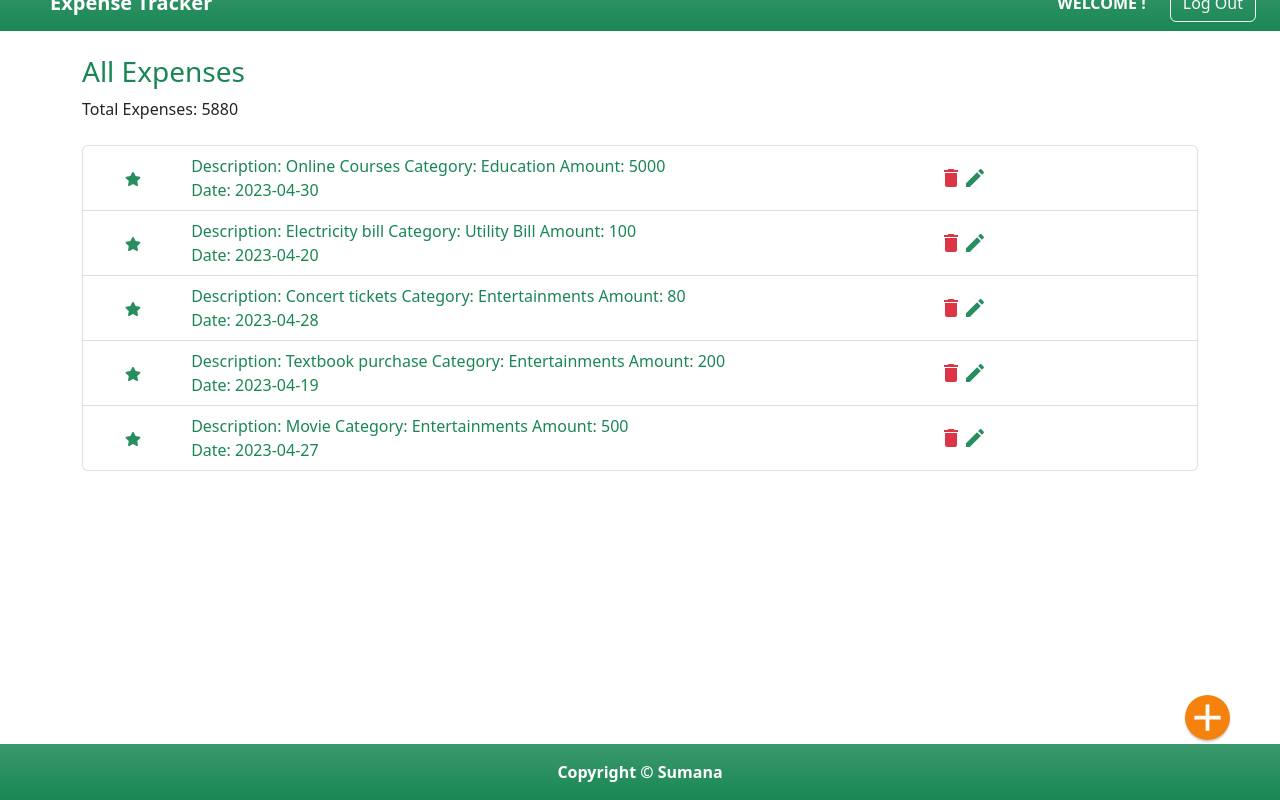
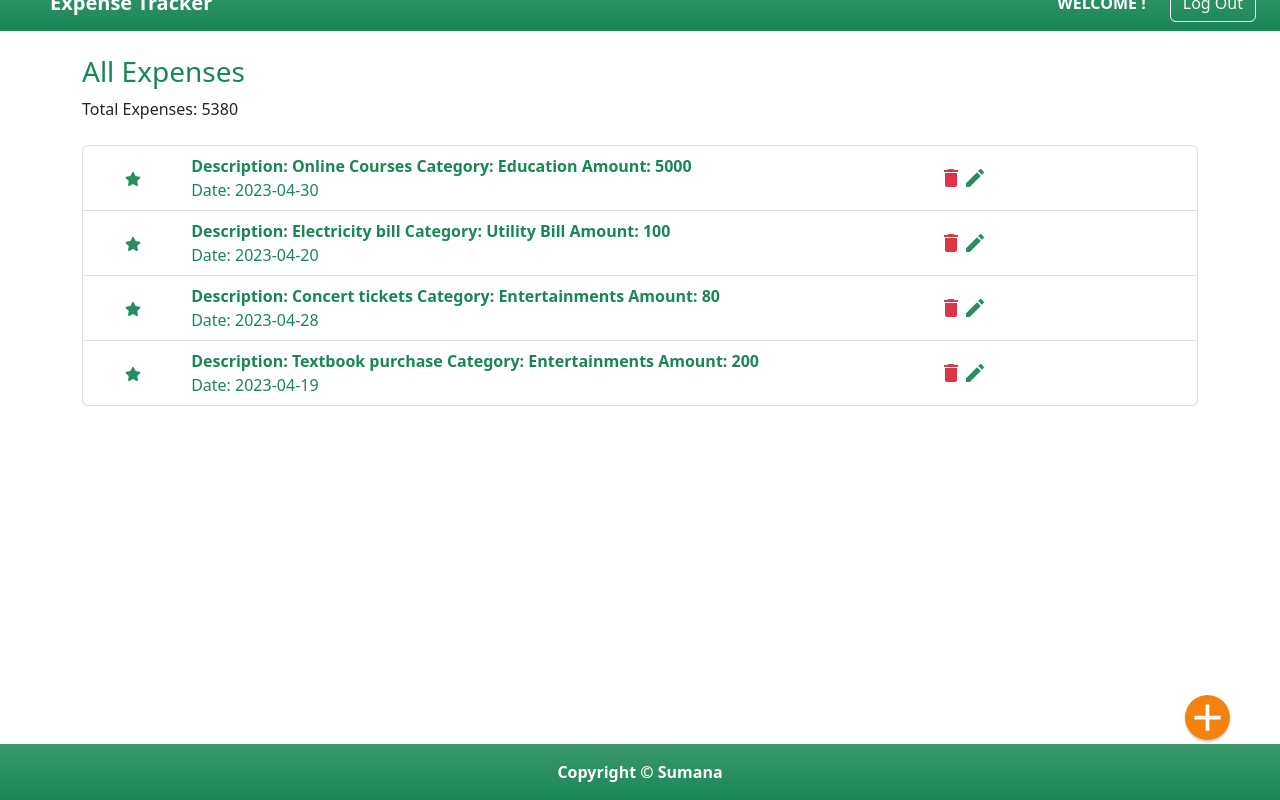
Before and after one commit to sumana10/expense-tracker-app, a React (Create React App) app: page /expenses in a window 1280 px wide. Built offline with nearby package versions, Linux system fonts and the light colour scheme; data requests are answered from the project's data file; sample sign-in values are in the browser's storage.

Commit message:
change import format

```diff
--- a/db.json
+++ b/db.json
@@ -63,13 +63,6 @@
       "category": "Entertainments",
       "date": "2023-04-19",
       "id": "7"
-    },
-    {
-      "description": "Movie",
-      "amount": "500",
-      "category": "Entertainments",
-      "date": "2023-04-27",
-      "id": "KlETO7d"
     }
   ]
 }
--- a/src/App.css
+++ b/src/App.css
@@ -36,14 +36,14 @@
     transform: rotate(360deg);
   }
 }
-.myfab{
+.myfab {
   border-radius: 50%;
   height: 30px;
   width: 30px;
   background-color: #f5820c;
   margin-left: 15px;
 }
-.myfabbottom{
+.myfabbottom {
   position: fixed;
   bottom: 60px;
   right: 50px;
@@ -51,10 +51,18 @@
   height: 45px;
   width: 45px;
   background-color: #f5820c;
-  box-shadow: 0 2px 2px rgba(0,0,0,.2);
+  box-shadow: 0 2px 2px rgba(0, 0, 0, 0.2);
   cursor: pointer;
 }
-.dropdown-item.active, .dropdown-item:active{
+.dropdown-item.active,
+.dropdown-item:active {
   background-color: #288e5f !important;
-  color: #fff!important;
+  color: #fff !important;
 }
+
+small {
+  color: red;
+  font-style: italic;
+  /* float: right; */
+  margin-top: 4px;
+}
--- a/src/App.js
+++ b/src/App.js
@@ -2,13 +2,9 @@ import logo from './logo.svg';
 import './App.css';
 import Header from './layout/Header';
 import Footer from './layout/Footer';
-import Login from './pages/Login';
-import Category from './pages/Category';
-import AddExpenses from './pages/AddExpenses';
-import ManageExpenses from './pages/ManageExpenses';
-import CategoryDetails from './pages/CategoryDetails';
-import NoPage from './pages/NoPage';
-import TestValidation from './pages/TestValidation'
+
+import { Login, Category, AddExpenses, ManageExpenses, CategoryDetails, NoPage } from './pages';
+
 import {
   BrowserRouter as Router,
   Routes,
@@ -36,7 +32,6 @@ const App =() => {
         <Route path="category/:catId" element={<CategoryDetails />} />
         <Route path='addexpenses' element={<AddExpenses/>} />
         <Route path='expenses' element={<ManageExpenses/>} />
-        <Route path='test' element={<TestValidation/>}/>
         <Route path='*' element={<NoPage/>} />
       </Routes>
     {!isLogin && <Footer></Footer>}
--- /dev/null
+++ b/src/assets/index.js
@@ -0,0 +1,11 @@
+import edit from "./edit.svg";
+import trash from "./delete.svg";
+import star from "./star.svg";
+import plus from "./plus.svg";
+
+export {
+    edit,
+    trash,
+    star,
+    plus
+  };
--- a/src/pages/Category.js
+++ b/src/pages/Category.js
@@ -1,13 +1,11 @@
-import edit from "../assets/edit.svg";
-import trash from "../assets/delete.svg";
-import star from "../assets/star.svg";
-import plus from "../assets/plus.svg";
-import React, { useState, useEffect } from "react";
+import { star, trash, plus, edit } from "../assets";
+import { useState, useEffect } from "react";
 import useCategory from "../utils/useCategory";
 import { addData, updateData, deleteData } from "../helper/apicalls";
-import {ToastContainer, toast } from "react-toastify";
+import { ToastContainer, toast } from "react-toastify";
 
 const Category = () => {
+
   const [category, setCategory] = useState("");
   const [categories, setCategories] = useCategory();
   const [editCategory, setEditCategory] = useState(null);
@@ -17,6 +15,10 @@ const Category = () => {
   let categoryurl = "category";
 
   const saveCategory = () => {
+    if (!category) {
+      alert("Please fill all the fields");
+      return;
+    }
     let newObj = {
       name: category,
     };
@@ -46,7 +48,6 @@ const Category = () => {
     deleteData(id, categoryurl).then((data) => {
       const updatedCategories = categories.filter((value) => value.id !== id);
       setCategories(updatedCategories);
-
     });
   };
 
@@ -57,7 +58,7 @@ const Category = () => {
   };
 
   return (
-    <div className="d-flex flex-column mb-auto" style={{height: '80vh'}}>
+    <div className="d-flex flex-column mb-auto" style={{ height: "80vh" }}>
       <div class="mt-4 container">
         <div class="row">
           <div class="col-md-4">
@@ -96,7 +97,7 @@ const Category = () => {
                       </div>
                     </div>
                     <div class="my-class col-md-8">
-                      <div class="text-success">{cat.name}</div>
+                      <div class="text-success fw-bold">{cat.name}</div>
                     </div>
                     <div class="d-flex justify-content-center align-items-center col-md-1">
                       <img
--- a/src/pages/Login.js
+++ b/src/pages/Login.js
@@ -1,34 +1,29 @@
-import React, { useState, useEffect, useContext } from "react";
-import axios from "axios";
+import { useState } from "react";
 import { useNavigate } from "react-router-dom";
 import { useAuth } from "../utils/AuthProvider";
-import {validation} from "../utils/validation"
+import { validation } from "../utils/validation";
 import { checkValidateUser, setAuthentication } from "../utils/loginLogic";
-
-//import UserContext from "../../utils/UserContext";
+import { getAuthientication } from "../utils/loginLogic";
 
 const Login = () => {
- // const [username, setUserName] = useState("sumana");
-//  const [password, setPassword] = useState("1234");
   const [values, setValues] = useState({
     username: "",
     password: "",
-  })
- // Conditional Rendering
- const [errors, setErrors] = useState({
-  username: "",
-  password: "",
-}); // Separate error object
+  });
+
+  const [errors, setErrors] = useState({
+    username: "",
+    password: "",
+  }); // Separate error object
 
   const { authUser, setAuthUser, setIsLoggedIn } = useAuth();
   const navigator = useNavigate();
 
-  const {username, password} = values;
+  const { username, password } = values;
 
-  const handleChange = data => event =>{
-
-    setValues({...values, [data]:event.target.value})
-    const value = event.target.value
+  const handleChange = (data) => (event) => {
+    setValues({ ...values, [data]: event.target.value });
+    const value = event.target.value;
 
     // Copy error object
     let errorsCopy = { ...errors };
@@ -38,11 +33,10 @@ const Login = () => {
 
     // Update the state
     setErrors(errorR);
-  }
+  };
 
   const login = async () => {
-
-    if (!username || !password ) {
+    if (!username || !password) {
       alert("Please fill all the fields");
       return;
     }
@@ -51,7 +45,6 @@ const Login = () => {
 
     // if there are errors, don't submit the form
     if (hasErrors) return;
-
 
     setErrors({
       username: "",
@@ -68,6 +61,7 @@ const Login = () => {
     if (userVal) {
       setAuthUser(userVal);
       setIsLoggedIn(true);
+      console.log("what is in authuser");
       console.log(authUser);
       setAuthentication();
       navigator("/category");
@@ -80,8 +74,9 @@ const Login = () => {
     maxWidth: "600px",
     margin: "80px auto",
     border: "1px solid rgba(0,0,0,.125)",
-    padding: "25px"
+    padding: "25px",
   };
+
   return (
     <div className="d-flex flex-column min-vh-100">
       <div className="container" style={formStyle}>
@@ -96,8 +91,7 @@ const Login = () => {
             id="username"
             placeholder="Enter username"
             value={username}
-            // onChange={(e) => setUserName(e.target.value)}
-            onChange = {handleChange("username")}
+            onChange={handleChange("username")}
           />
           <small>{errors.username}</small>
         </div>
@@ -109,8 +103,7 @@ const Login = () => {
             id="password"
             placeholder="Enter your password"
             value={password}
-            // onChange={(e) => setPassword(e.target.value)}
-            onChange = {handleChange("password")}
+            onChange={handleChange("password")}
           />
           <small>{errors.password}</small>
         </div>
--- a/src/pages/ManageExpenses.js
+++ b/src/pages/ManageExpenses.js
@@ -1,10 +1,6 @@
 import { useState, useEffect } from "react";
-import edit from "../assets/edit.svg";
-import trash from "../assets/delete.svg";
-import star from "../assets/star.svg";
-import plus from "../assets/plus.svg";
-
-import {ToastContainer, toast } from "react-toastify";
+import { star, trash, plus, edit } from "../assets";
+import { ToastContainer, toast } from "react-toastify";
 import { getData, deleteData } from "../helper/apicalls";
 import { useNavigate } from "react-router-dom";
 
@@ -15,15 +11,16 @@ const ManageExpenses = () => {
   const expenses = "expenses";
 
   const preload = () => {
-    getData(expenses).then((res) =>{
-
+    getData(expenses).then((res) => {
       const expenses = res;
       console.log(res);
-      const total = expenses.reduce((acc, curr) => acc + Number(curr.amount), 0);
+      const total = expenses.reduce(
+        (acc, curr) => acc + Number(curr.amount),
+        0
+      );
       setValues(res);
       setTotalExpenses(total);
-
-    } );
+    });
   };
 
   useEffect(() => {
@@ -40,11 +37,12 @@ const ManageExpenses = () => {
     const updateurl = `/addexpenses?id=${id}`;
     navigate(updateurl);
   };
+
   return (
-    <div class="mt-4 container">
-     <div className="my-4">
-          <h3 className="text-success">All Expenses</h3>
-          <p>Total Expenses: {totalExpenses}</p>
+    <div class="mt-4 container pb-5">
+      <div className="my-4">
+        <h3 className="text-success">All Expenses</h3>
+        <p>Total Expenses: {totalExpenses}</p>
       </div>
       <ul class="list-group">
         {values &&
@@ -58,7 +56,7 @@ const ManageExpenses = () => {
                 </div>
 
                 <div class="my-class col-md-8">
-                  <div class="text-success">
+                  <div class="text-success fw-bold">
                     Description: {row.description} Category: {row.category}{" "}
                     Amount: {row.amount}
                   </div>
@@ -83,6 +81,7 @@ const ManageExpenses = () => {
       </ul>
       <img
         className="myfabbottom icon"
+        title="Add Expenses"
         src={plus}
         alt="Icon Communities"
         onClick={() => navigate("/addexpenses")}
--- /dev/null
+++ b/src/pages/index.js
@@ -0,0 +1,6 @@
+export { default as AddExpenses } from './AddExpenses';
+export { default as Category } from './Category';
+export { default as CategoryDetails } from './CategoryDetails';
+export { default as Login } from './Login';
+export { default as ManageExpenses } from './ManageExpenses';
+export { default as NoPage } from './NoPage';
--- a/src/utils/validation.js
+++ b/src/utils/validation.js
@@ -1,8 +1,7 @@
 export const validation = (name, value, errors) => {
   switch (name) {
     case "username":
-      errors.username =
-      /^[A-Za-z]\w*/.test(value) ? "" : "Invalid Username!";
+      errors.username = /^[A-Za-z]\w*/.test(value) ? "" : "Invalid Username!";
       break;
     case "email":
       errors.email = /^[^\s@]+@[^\s@]+\.[^\s@]+$/.test(value)
```
Also changed, not shown: src/layout/Header.js (+9 -2 lines), src/pages/AddExpenses.js (+8 -15 lines), src/pages/CategoryDetails.js (+21 -12 lines).
